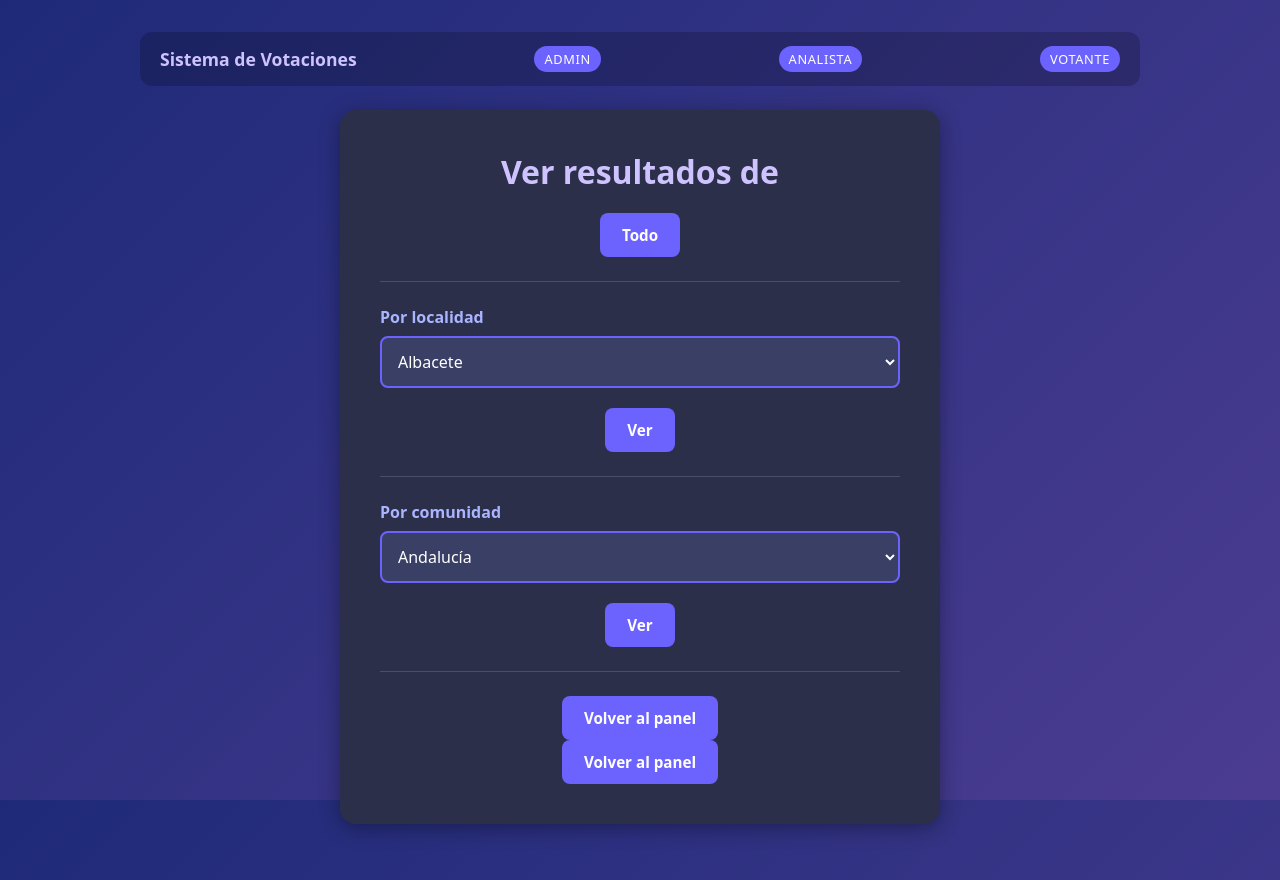
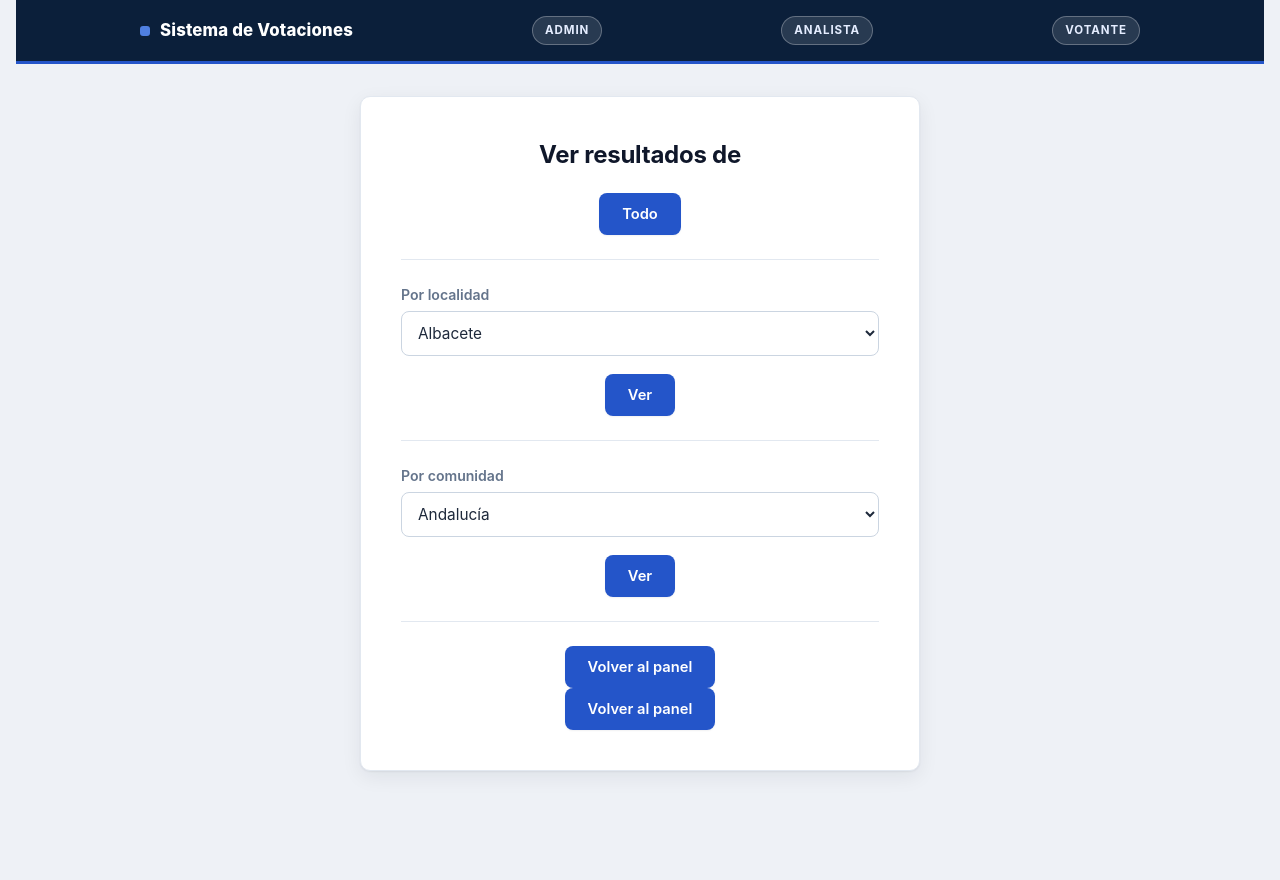
Before and after one commit to alfredoMendozaRueda/proyecto-votaciones, a Spring Boot app: page /resultados in a window 1280 px wide. After the commit the page ends 773 px from the top, so only its background shows below. Run offline with Spring Boot 4, Linux system fonts and the light colour scheme; a user stored in the database is signed in; data comes from the database, SQL or seed files in the repository; some of the project's set-up classes (security, data sources, template engines, error pages and the like) are left out, and stand-ins take their place; some libraries are stand-ins or nearby versions.

Commit message:
Rediseñar la hoja de estilos con un look más profesional
Sustituye el tema oscuro con degradado morado por un tema institucional
claro (navbar en azul marino, superficies blancas con borde y sombra
sutil, acento azul, tipografia con pila de fuentes del sistema para no
depender de un CDN externo). Se mantienen los mismos nombres de clase
que usan las 24 plantillas Thymeleaf, por lo que no hace falta tocarlas.

Co-Authored-By: Claude Sonnet 5 <noreply@anthropic.com>
Claude-Session: https://claude.ai/code/session_01Y9SwYesrpm42FA6ARHbVpS

```diff
--- a/src/main/resources/static/css/styles.css
+++ b/src/main/resources/static/css/styles.css
@@ -1,102 +1,134 @@
 /* =========================================================
    Sistema de Votaciones - hoja de estilos global
+   Tema institucional claro, pensado para un portal electoral.
    ========================================================= */
 
 :root {
-    --color-fondo-inicio: #1e2a78;
-    --color-fondo-fin: #4b3c91;
-    --color-superficie: #2c2f4a;
-    --color-superficie-clara: #3a3f66;
-    --color-texto: #f0f0f0;
-    --color-titulo: #cfc3ff;
-    --color-etiqueta: #aab4ff;
-    --color-acento: #6c63ff;
-    --color-acento-hover: #4b3c91;
-    --color-acento-claro: #a88aff;
-    --color-exito-fondo: #274b3f;
-    --color-exito-texto: #8effc9;
-    --color-error-fondo: #4b2530;
-    --color-error-texto: #ff9eb0;
-    --radio-borde: 12px;
-    --sombra: 0 4px 20px rgba(0, 0, 0, 0.35);
+    --color-fondo: #eef1f6;
+    --color-superficie: #ffffff;
+    --color-superficie-alt: #f8fafc;
+    --color-borde: #e2e8f0;
+    --color-borde-fuerte: #cbd5e1;
+
+    --color-texto: #1e293b;
+    --color-texto-muted: #64748b;
+    --color-titulo: #0f172a;
+
+    --color-navbar: #0b1f3a;
+    --color-navbar-borde: #16305a;
+
+    --color-primario: #2455c9;
+    --color-primario-hover: #1c44a8;
+    --color-primario-claro: #eaf0fd;
+    --color-acento-claro: #4f7fe0;
+
+    --color-exito-fondo: #ecfdf3;
+    --color-exito-texto: #0f6d3b;
+    --color-exito-borde: #1f9d55;
+
+    --color-error-fondo: #fef2f2;
+    --color-error-texto: #9a1c1c;
+    --color-error-borde: #dc2626;
+
+    --radio-borde: 10px;
+    --sombra: 0 1px 2px rgba(15, 23, 42, 0.06), 0 6px 20px rgba(15, 23, 42, 0.07);
+    --sombra-sm: 0 1px 2px rgba(15, 23, 42, 0.06);
 }
 
 * {
     margin: 0;
     padding: 0;
     box-sizing: border-box;
-    font-family: 'Poppins', system-ui, -apple-system, Segoe UI, sans-serif;
+    font-family: -apple-system, BlinkMacSystemFont, 'Segoe UI', Roboto, 'Helvetica Neue', Arial, sans-serif;
 }
 
 html {
-    color-scheme: dark;
+    color-scheme: light;
 }
 
 body {
-    background: linear-gradient(135deg, var(--color-fondo-inicio), var(--color-fondo-fin)) fixed;
+    background: var(--color-fondo);
     color: var(--color-texto);
     min-height: 100vh;
-    padding: 32px 16px;
+    padding: 0 16px 48px;
     display: flex;
     flex-direction: column;
     align-items: center;
+    line-height: 1.5;
 }
 
 a {
-    color: var(--color-acento-claro);
+    color: var(--color-primario);
     text-decoration: none;
+    font-weight: 600;
 }
 
 a:hover,
 a:focus-visible {
-    color: var(--color-titulo);
+    color: var(--color-primario-hover);
     text-decoration: underline;
 }
 
 :focus-visible {
-    outline: 3px solid var(--color-acento-claro);
+    outline: 2px solid var(--color-primario);
     outline-offset: 2px;
 }
 
 /* Barra superior de navegacion, comun a todas las paginas internas */
 .barra-superior {
     width: 100%;
-    max-width: 1000px;
+    box-sizing: border-box;
     display: flex;
     flex-wrap: wrap;
     gap: 12px;
     align-items: center;
     justify-content: space-between;
-    background-color: rgba(0, 0, 0, 0.2);
-    padding: 14px 20px;
-    border-radius: var(--radio-borde);
-    margin-bottom: 24px;
+    background-color: var(--color-navbar);
+    border-bottom: 3px solid var(--color-primario);
+    padding: 16px max(16px, calc((100% - 1000px) / 2));
+    margin: 0 -16px 32px;
 }
 
 .barra-superior .titulo-app {
-    font-weight: 700;
-    font-size: 1.1em;
-    color: var(--color-titulo);
+    font-weight: 800;
+    font-size: 1.05em;
+    letter-spacing: 0.01em;
+    color: #ffffff;
+    display: flex;
+    align-items: center;
+    gap: 10px;
+}
+
+.barra-superior .titulo-app::before {
+    content: "";
+    display: inline-block;
+    width: 10px;
+    height: 10px;
+    border-radius: 3px;
+    background: var(--color-acento-claro);
 }
 
 .barra-superior .rol-usuario {
-    font-size: 0.8em;
+    font-size: 0.72em;
+    font-weight: 700;
     text-transform: uppercase;
-    letter-spacing: 0.05em;
-    background-color: var(--color-acento);
-    color: white;
-    padding: 4px 10px;
+    letter-spacing: 0.08em;
+    background-color: rgba(255, 255, 255, 0.12);
+    border: 1px solid rgba(255, 255, 255, 0.28);
+    color: #e5edff;
+    padding: 5px 12px;
     border-radius: 999px;
 }
 
 /* Contenedor estrecho: formularios y paneles de opciones */
 .container {
     background-color: var(--color-superficie);
+    border: 1px solid var(--color-borde);
     padding: 40px;
-    border-radius: 16px;
+    border-radius: var(--radio-borde);
     box-shadow: var(--sombra);
     width: 100%;
-    max-width: 600px;
+    max-width: 560px;
     text-align: center;
     margin: 0 auto 24px;
 }
@@ -104,30 +136,43 @@ a:focus-visible {
 /* Contenedor ancho: listados y tablas de resultados/censo */
 .container-ancho {
     background-color: var(--color-superficie);
+    border: 1px solid var(--color-borde);
     padding: 32px;
-    border-radius: 16px;
+    border-radius: var(--radio-borde);
     box-shadow: var(--sombra);
     width: 100%;
     max-width: 1000px;
-    text-align: center;
+    text-align: left;
     margin: 0 auto 24px;
+}
+
+.container-ancho h1 {
+    text-align: left;
 }
 
 h1, h2, h3 {
     color: var(--color-titulo);
+    font-weight: 700;
     margin-bottom: 20px;
+    letter-spacing: -0.01em;
+}
+
+h1 {
+    font-size: 1.5em;
 }
 
 p {
     margin-bottom: 12px;
+    color: var(--color-texto);
 }
 
 /* Etiquetas */
 label {
     display: block;
-    margin-bottom: 8px;
+    margin-bottom: 6px;
     font-weight: 600;
-    color: var(--color-etiqueta);
+    font-size: 0.88em;
+    color: var(--color-texto-muted);
     text-align: left;
 }
 
@@ -140,21 +185,21 @@ input[type="date"],
 select,
 textarea {
     width: 100%;
-    padding: 12px;
-    margin-bottom: 20px;
-    border: 2px solid var(--color-acento);
+    padding: 11px 12px;
+    margin-bottom: 18px;
+    border: 1px solid var(--color-borde-fuerte);
     border-radius: 8px;
-    background-color: var(--color-superficie-clara);
-    color: #ffffff;
-    font-size: 1em;
-    transition: all 0.2s ease;
+    background-color: var(--color-superficie);
+    color: var(--color-texto);
+    font-size: 0.96em;
+    transition: border-color 0.15s ease, box-shadow 0.15s ease;
 }
 
 input:focus,
 select:focus,
 textarea:focus {
-    border-color: var(--color-acento-claro);
-    box-shadow: 0 0 8px rgba(168, 138, 255, 0.5);
+    border-color: var(--color-primario);
+    box-shadow: 0 0 0 3px var(--color-primario-claro);
     outline: none;
 }
 
@@ -162,27 +207,28 @@ textarea:focus {
 button,
 input[type="submit"],
 input[type="button"] {
-    background-color: var(--color-acento);
+    background-color: var(--color-primario);
     color: white;
-    padding: 12px 22px;
-    border: none;
+    padding: 11px 22px;
+    border: 1px solid transparent;
     border-radius: 8px;
     cursor: pointer;
     font-weight: 600;
-    font-size: 0.95em;
-    transition: background-color 0.2s ease, transform 0.1s ease;
+    font-size: 0.92em;
+    transition: background-color 0.15s ease, box-shadow 0.15s ease, transform 0.05s ease;
+    box-shadow: var(--sombra-sm);
 }
 
 button:hover,
 input[type="submit"]:hover,
 input[type="button"]:hover {
-    background-color: var(--color-acento-hover);
+    background-color: var(--color-primario-hover);
 }
 
 button:active,
 input[type="submit"]:active,
 input[type="button"]:active {
-    transform: scale(0.98);
+    transform: translateY(1px);
 }
 
 button:disabled,
@@ -195,7 +241,7 @@ input:disabled {
 .acciones {
     display: flex;
     flex-wrap: wrap;
-    gap: 12px;
+    gap: 10px;
     justify-content: center;
     margin-top: 8px;
 }
@@ -206,7 +252,7 @@ input:disabled {
 
 .separador {
     border: none;
-    border-top: 1px solid rgba(255, 255, 255, 0.15);
+    border-top: 1px solid var(--color-borde);
     margin: 24px 0;
 }
 
```
Also changed, not shown: other parts of src/main/resources/static/css/styles.css (+44 -22 lines).
